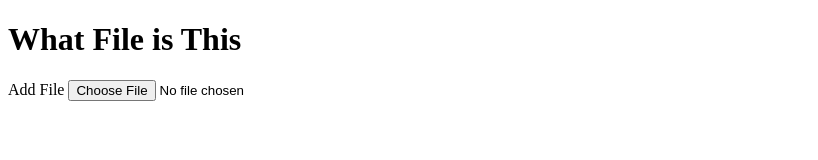
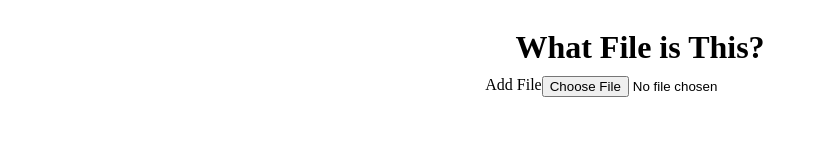
Before and after one commit to William2716057/filecheck, a website: page index.html in a window 1280 px wide. Shown: the whole page, without its empty margins (0-818 px from the left). Drawn offline with Linux system fonts and the light colour scheme.

Commit message:
style change

```diff
--- a/index.html
+++ b/index.html
@@ -4,9 +4,10 @@
 <head>
     <meta charset="utf-8" />
     <title></title>
+    <link rel="stylesheet" href="style.css">
 </head>
 <body>
-    <h1>What File is This</h1>
+    <h1>What File is This?</h1>
     <div class="file-upload-container">
         <label for="file-upload" class="custom-file-upload">
             <i class="fa fa-cloud-upload"></i> Add File
--- /dev/null
+++ b/style.css
@@ -0,0 +1,15 @@
+body {
+    display: flex;
+    flex-direction: column;
+    align-items: center;
+}
+
+h1 {
+    margin-bottom: 10px;
+}
+
+.file-upload-container {
+    display: flex;
+    justify-content: center;
+    margin-top: 0;
+}
```
Also changed, not shown: 1 other file.
